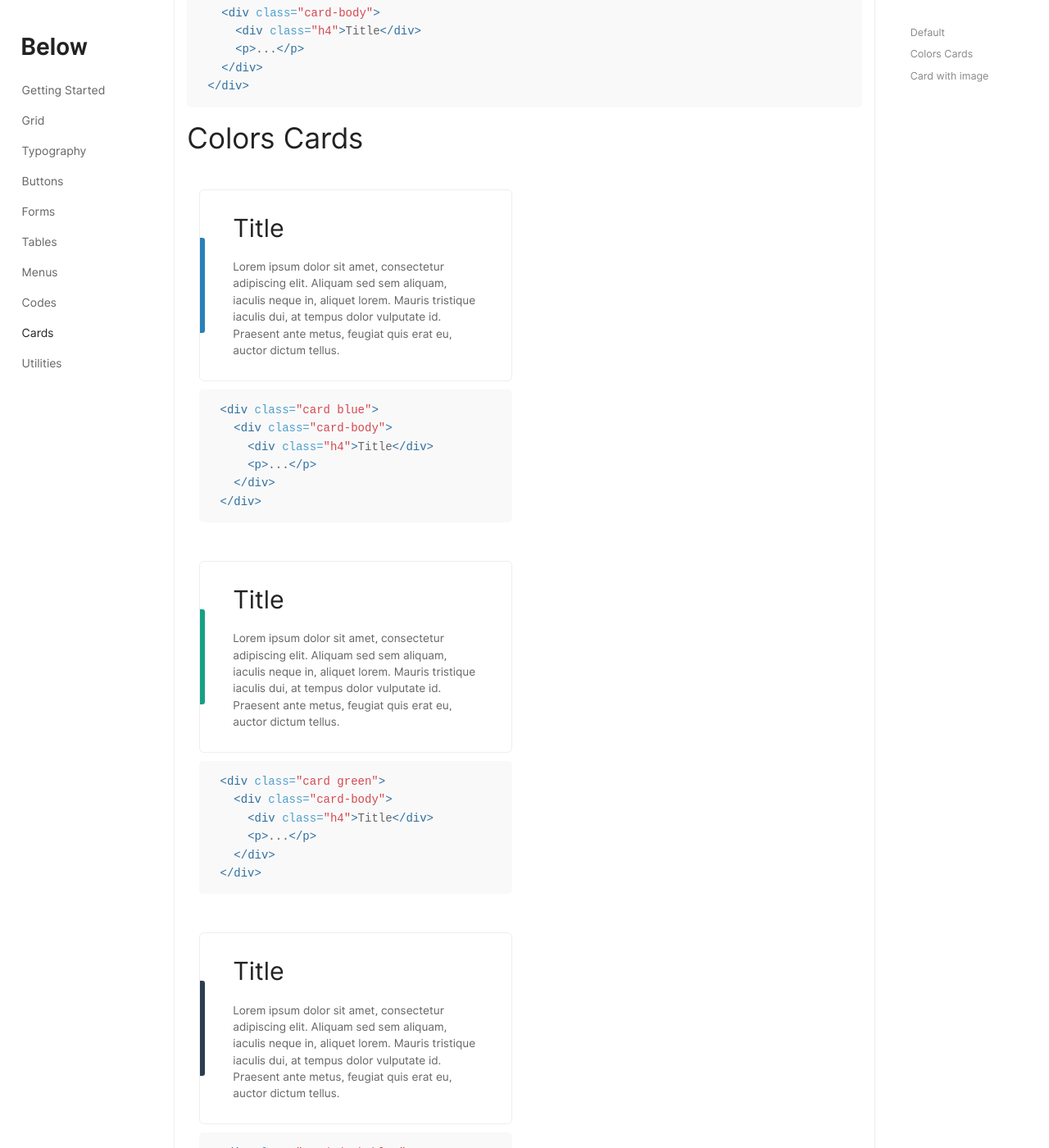
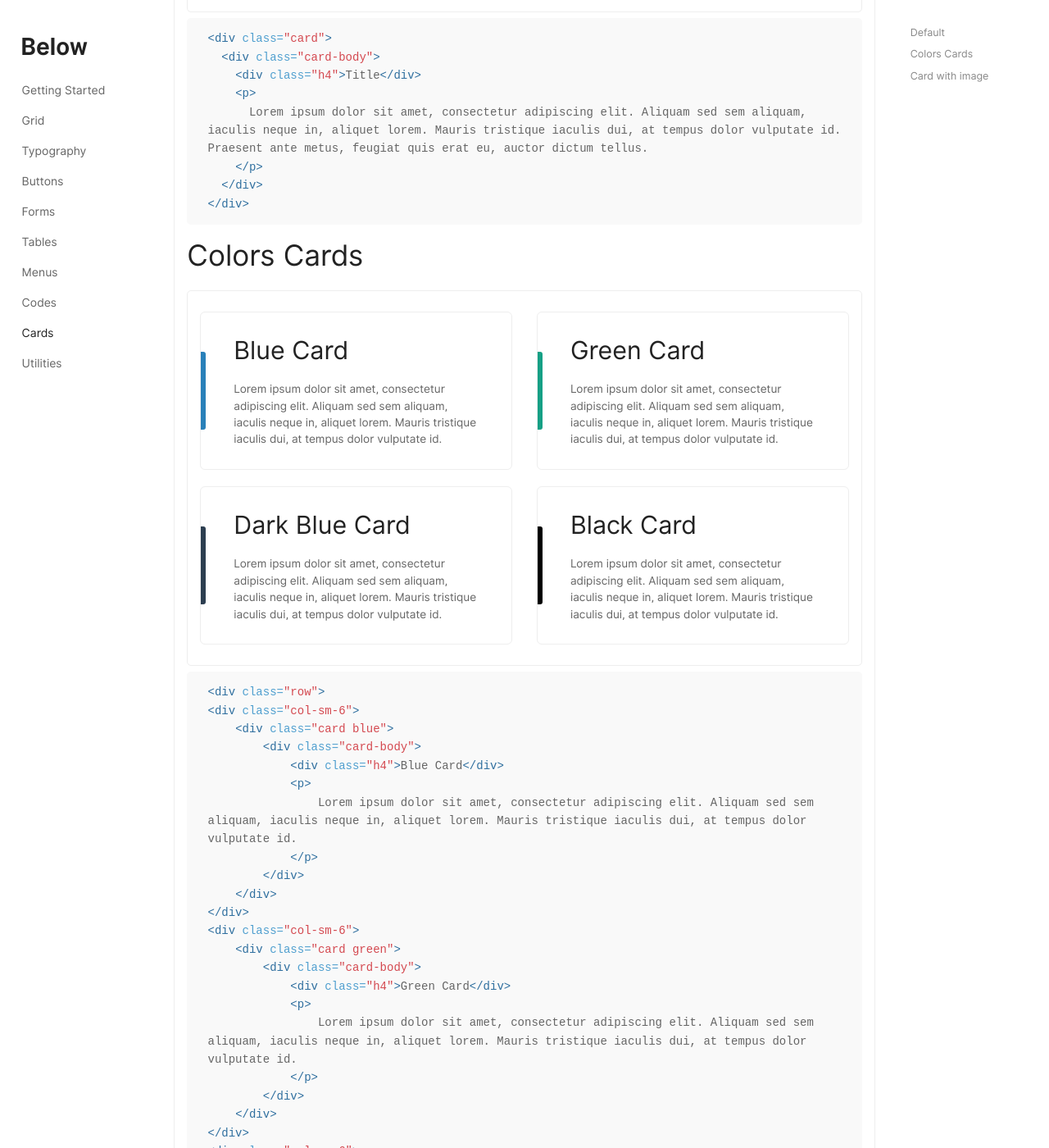
Before and after one commit to innusource/below, a Jekyll site: the page built from 09-cards.md, in a window 1280 px wide and 1400 px high, scrolled down 368 px. Shown: the whole window at 82% size. Built offline with Jekyll 4.4.1, drawn with Linux system fonts in a browser that asks for light colours; some of the changed text lies outside the part shown.

Commit message:
capture examples

```diff
--- a/09-cards.md
+++ b/09-cards.md
@@ -8,120 +8,77 @@ toc: true
 # Cards
 
 ### Default
-  <div class="card">
-    <div class="card-body">
-      <div class="h4">Title</div>
-      <p>
-        Lorem ipsum dolor sit amet, consectetur adipiscing elit. Aliquam sed sem aliquam, iaculis neque in, aliquet lorem. Mauris tristique iaculis dui, at tempus dolor vulputate id. Praesent ante metus, feugiat quis erat eu, auctor dictum tellus.
-      </p>
-    </div>
-  </div>
-
-{% highlight html %}
+{% capture example %}
 <div class="card">
   <div class="card-body">
     <div class="h4">Title</div>
-    <p>...</p>
+    <p>
+      Lorem ipsum dolor sit amet, consectetur adipiscing elit. Aliquam sed sem aliquam, iaculis neque in, aliquet lorem. Mauris tristique iaculis dui, at tempus dolor vulputate id. Praesent ante metus, feugiat quis erat eu, auctor dictum tellus.
+    </p>
   </div>
 </div>
-{% endhighlight %}
+{% endcapture %}
+{% include example.html content=example %}
 
 ### Colors Cards
-<div class="element-card">
-  <div class="card blue">
-    <div class="card-body">
-      <div class="h4">Title</div>
-      <p>
-        Lorem ipsum dolor sit amet, consectetur adipiscing elit. Aliquam sed sem aliquam, iaculis neque in, aliquet lorem. Mauris tristique iaculis dui, at tempus dolor vulputate id. Praesent ante metus, feugiat quis erat eu, auctor dictum tellus.
-      </p>
+{% capture example %}
+<div class="row">
+<div class="col-sm-6">
+    <div class="card blue">
+        <div class="card-body">
+            <div class="h4">Blue Card</div>
+            <p>
+                Lorem ipsum dolor sit amet, consectetur adipiscing elit. Aliquam sed sem aliquam, iaculis neque in, aliquet lorem. Mauris tristique iaculis dui, at tempus dolor vulputate id.
+            </p>
+        </div>
     </div>
-  </div>
-
-{% highlight html %}
-<div class="card blue">
-  <div class="card-body">
-    <div class="h4">Title</div>
-    <p>...</p>
-  </div>
 </div>
-{% endhighlight %}
+<div class="col-sm-6">
+    <div class="card green">
+        <div class="card-body">
+            <div class="h4">Green Card</div>
+            <p>
+                Lorem ipsum dolor sit amet, consectetur adipiscing elit. Aliquam sed sem aliquam, iaculis neque in, aliquet lorem. Mauris tristique iaculis dui, at tempus dolor vulputate id.
+            </p>
+        </div>
+    </div>
 </div>
-<div class="element-card">
-  <div class="card green">
-    <div class="card-body">
-      <div class="h4">Title</div>
-      <p>
-        Lorem ipsum dolor sit amet, consectetur adipiscing elit. Aliquam sed sem aliquam, iaculis neque in, aliquet lorem. Mauris tristique iaculis dui, at tempus dolor vulputate id. Praesent ante metus, feugiat quis erat eu, auctor dictum tellus.
-      </p>
+<div class="col-sm-6">
+    <div class="card dark-blue">
+        <div class="card-body">
+            <div class="h4">Dark Blue Card</div>
+            <p>
+                Lorem ipsum dolor sit amet, consectetur adipiscing elit. Aliquam sed sem aliquam, iaculis neque in, aliquet lorem. Mauris tristique iaculis dui, at tempus dolor vulputate id.
+            </p>
+        </div>
     </div>
-  </div>
-{% highlight html %}
-<div class="card green">
-  <div class="card-body">
-    <div class="h4">Title</div>
-    <p>...</p>
-  </div>
 </div>
-{% endhighlight %}
+<div class="col-sm-6">
+    <div class="card black">
+        <div class="card-body">
+            <div class="h4">Black Card</div>
+            <p>
+                Lorem ipsum dolor sit amet, consectetur adipiscing elit. Aliquam sed sem aliquam, iaculis neque in, aliquet lorem. Mauris tristique iaculis dui, at tempus dolor vulputate id.
+            </p>
+        </div>
+    </div>
 </div>
-<div class="element-card">
-  <div class="card dark-blue">
-    <div class="card-body">
-      <div class="h4">Title</div>
-      <p>
-        Lorem ipsum dolor sit amet, consectetur adipiscing elit. Aliquam sed sem aliquam, iaculis neque in, aliquet lorem. Mauris tristique iaculis dui, at tempus dolor vulputate id. Praesent ante metus, feugiat quis erat eu, auctor dictum tellus.
-      </p>
-    </div>
-  </div>
-{% highlight html %}
-<div class="card dark-blue">
-  <div class="card-body">
-    <div class="h4">Title</div>
-    <p>...</p>
-  </div>
 </div>
-{% endhighlight %}
-</div>
-<div class="element-card">
-  <div class="card black">
-    <div class="card-body">
-      <div class="h4">Title</div>
-      <p>
-        Lorem ipsum dolor sit amet, consectetur adipiscing elit. Aliquam sed sem aliquam, iaculis neque in, aliquet lorem. Mauris tristique iaculis dui, at tempus dolor vulputate id. Praesent ante metus, feugiat quis erat eu, auctor dictum tellus.
-      </p>
-    </div>
-  </div>
-{% highlight html %}
-<div class="card black">
-  <div class="card-body">
-    <div class="h4">Title</div>
-    <p>...</p>
-  </div>
-</div>
-{% endhighlight %}
-</div>
-
+{% endcapture %}
+{% include example.html content=example %}
 
 ### Card with image
-<div class="element-card">
-  <div class="card">
-    <img src="/assets/img/img.jpg">
-    <div class="card-body">
-      <div class="h4">Title</div>
-      <p>
-        Lorem ipsum dolor sit amet, consectetur adipiscing elit. Aliquam sed sem aliquam, iaculis neque in, aliquet lorem. Mauris tristique iaculis dui, at tempus dolor vulputate id. Praesent ante metus, feugiat quis erat eu, auctor dictum tellus.
-      </p>
+{% capture example %}
+<div class="col-sm-6">
+    <div class="card">
+        <img src="/assets/img/img.jpeg">
+        <div class="card-body">
+            <div class="h4">Title</div>
+            <p>
+                Lorem ipsum dolor sit amet, consectetur adipiscing elit. Aliquam sed sem aliquam, iaculis neque in, aliquet lorem. Mauris tristique iaculis dui, at tempus dolor vulputate id. Praesent ante metus, feugiat quis erat eu, auctor dictum tellus.
+            </p>
+        </div>
     </div>
-  </div>
 </div>
-<div class="element-card">
-{% highlight html %}
-<div class="card">
-  <img src="your-image-here.jpg">
-  <div class="card-body">
-    <div class="h4">Title</div>
-    <p>...</p>
-  </div>
-</div>
-{% endhighlight %}
-</div>
+{% endcapture %}
+{% include example.html content=example %}
```
Also changed, not shown: assets/img/img.jpeg (added), assets/img/img.jpg (deleted).
